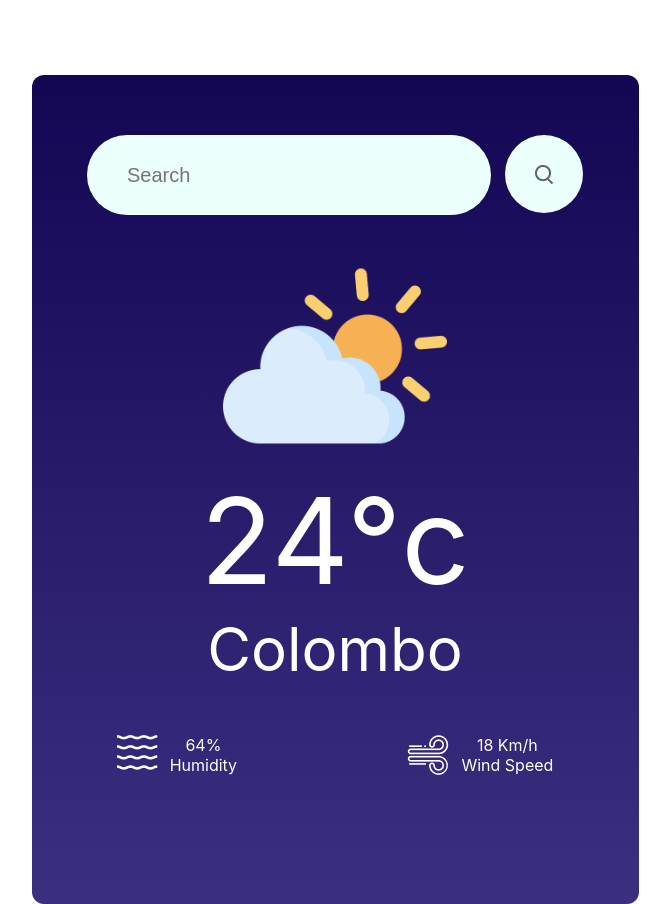
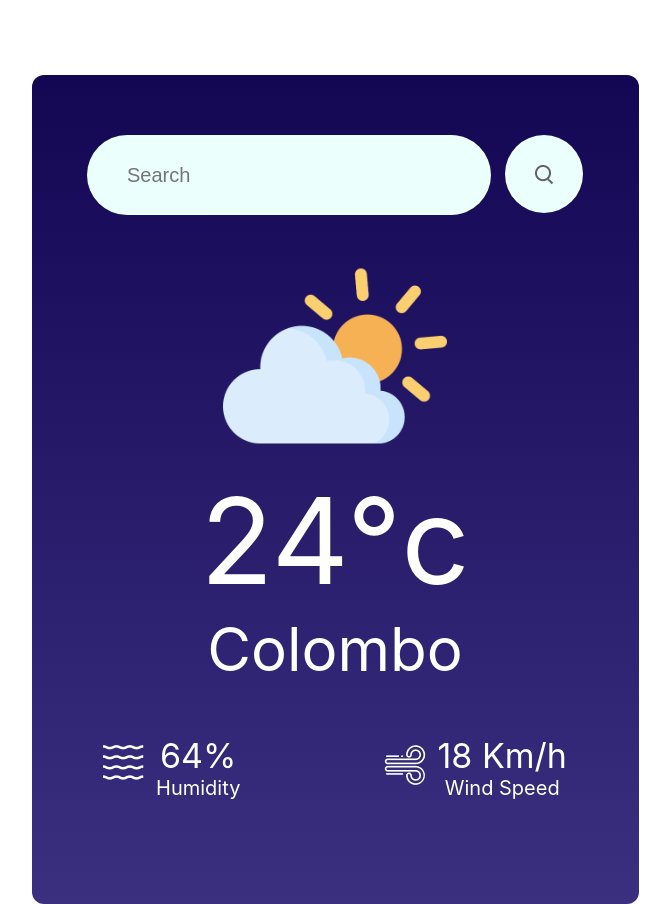
Before and after one commit to Ashen270/Forecastio, a React (Create React App) app in the folder forcastio/: page / in a window 1280 px wide. Shown: the whole page, without its empty margins (305-975 px from the left). Built offline with nearby package versions, Linux system fonts and the light colour scheme.

Commit message:
Update Forecastio.css

```diff
--- a/forcastio/src/componet/forecastioApp/Forecastio.css
+++ b/forcastio/src/componet/forecastioApp/Forecastio.css
@@ -80,5 +80,20 @@
    align-items: flex-start;
    gap: 12px;
 
+}
+
+.data{
+   font-size: 34px;
+   font-weight: 400;
+}
+
+.text{
+   font-size: 20px;
+   font-weight: 400;
 
 }
+
+.icon{
+   margin-top: 10px;
+
+}
```
